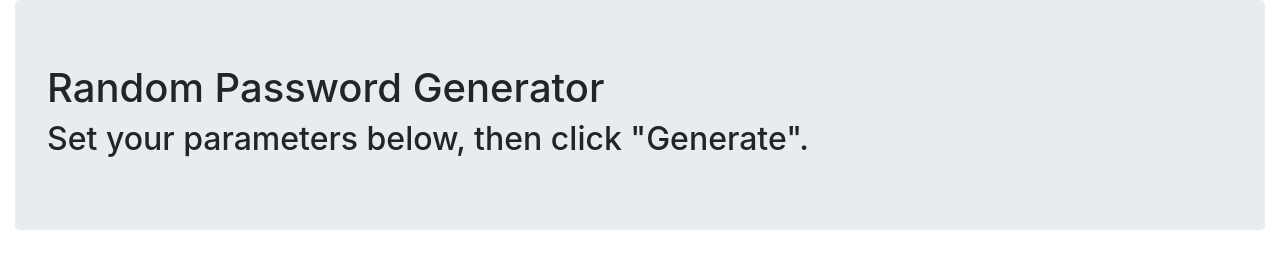
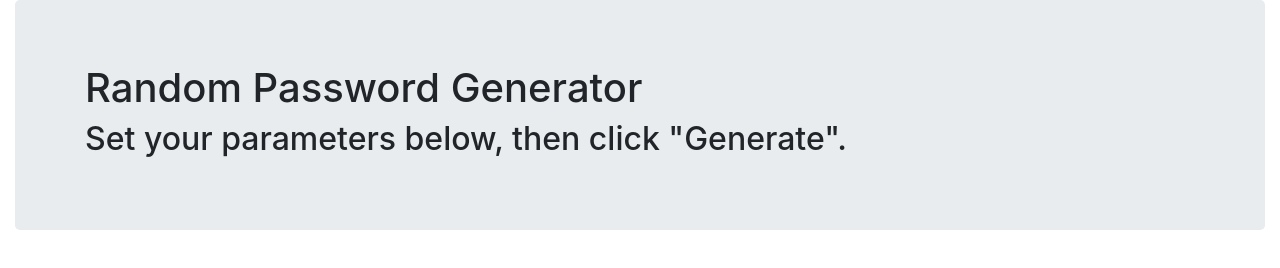
Before and after one commit to sheapa/password_generator, a plain HTML site: page index.html in a window 1280 px wide. Drawn offline with nearby package versions, Linux system fonts and the light colour scheme.

Commit message:
Added comments to jumbotron and primary container. Created container within jumbotron to hold h1 & h2.

```diff
--- a/index.html
+++ b/index.html
@@ -14,11 +14,16 @@
 
     <title>Password Generator App</title>
   </head>
+
   <body>
+      <!--Bootstrap Container will hold everything.-->
     <div class="container-fluid">
+        <!--Jumbotron holds title & instructions.-->
         <div class="jumbotron">
-            <h1>Random Password Generator</h1>
-            <h2>Set your parameters below, then click "Generate". </h2>
+            <div class="container">
+                <h1>Random Password Generator</h1>
+                <h2>Set your parameters below, then click "Generate". </h2>
+            </div>
         </div>
     </div>
 
```
